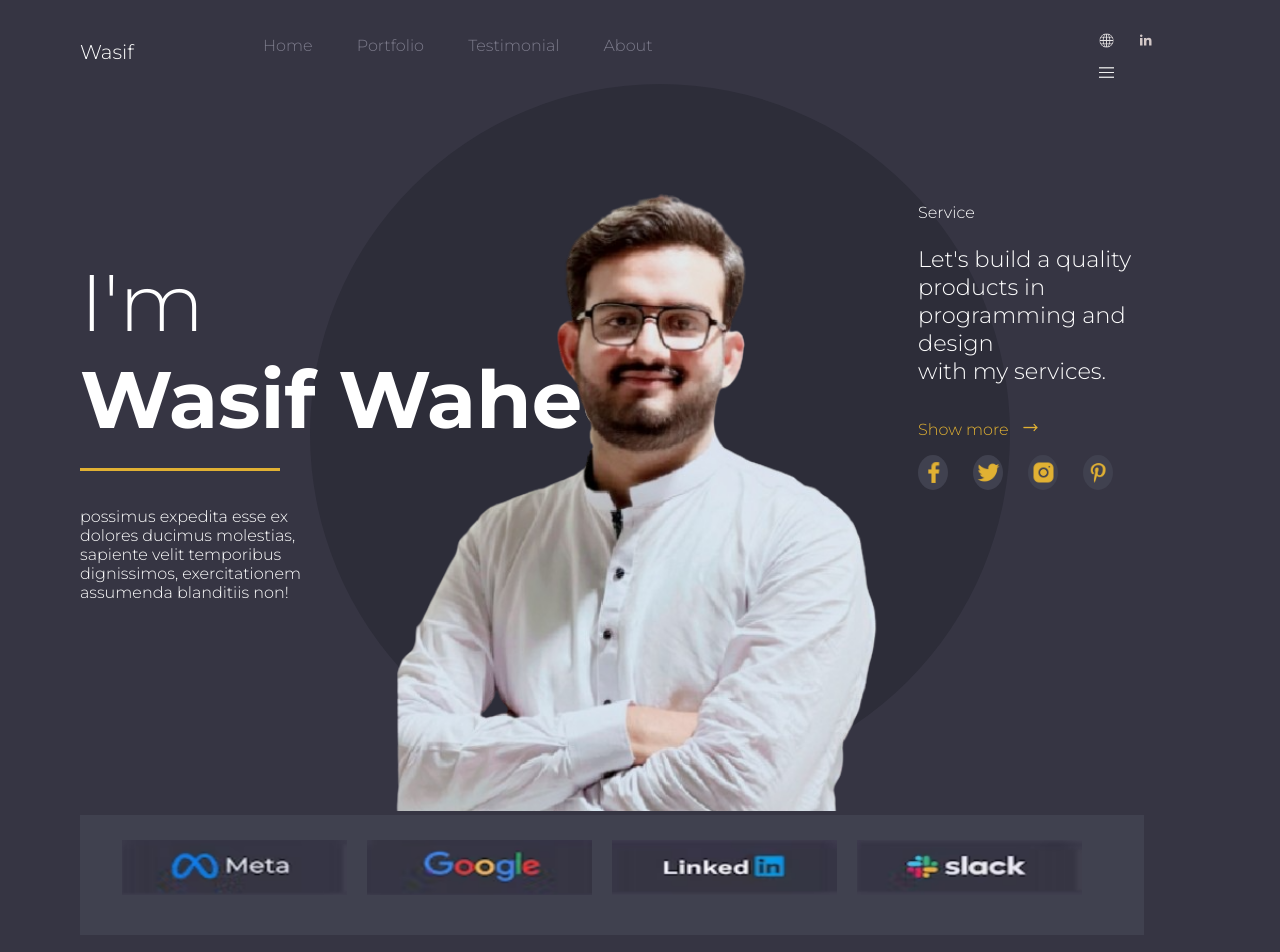
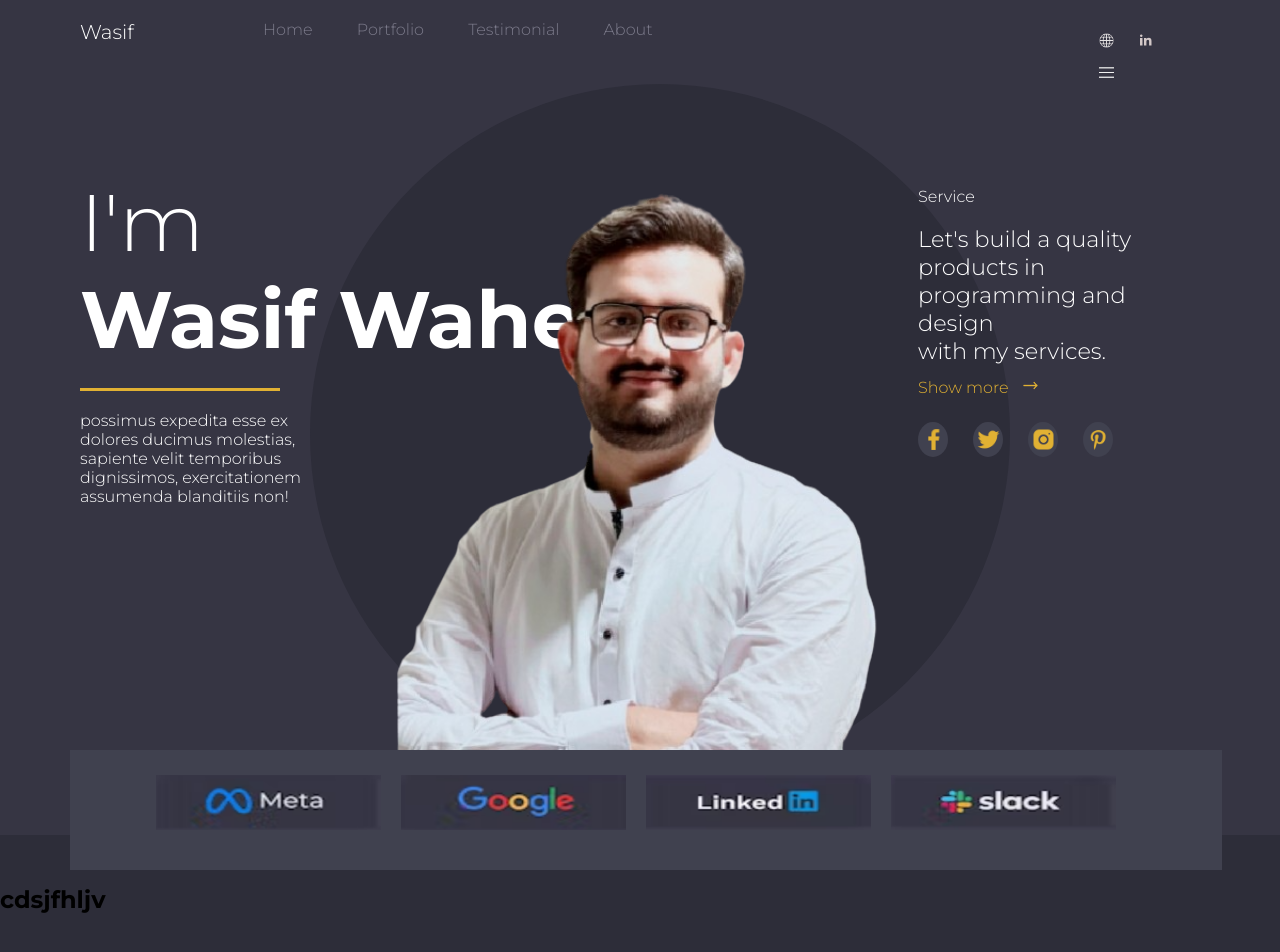
Before and after one commit to wasifwaheed17/first-project, a plain HTML site: page index.html in a window 1280 px wide. Shown: the top 952 px of the page. Drawn offline with Linux system fonts and the light colour scheme.

Commit message:
2nd div changes

```diff
--- a/index.html
+++ b/index.html
@@ -14,7 +14,7 @@
 </head>
 
 <body>
-
+    <div class="pad">
     <nav>
         <div class="container">
             <div class="logo">
@@ -70,7 +70,7 @@
         </div>
 
         <div class="gt gt1 ">
-            <p>Service<br></p>
+            <p>Service<br/><br/></p>
             <p class="f">Let's build a quality products in programming and design <br> with my services.<br></p>
             <p class="color2">Show more <img class="icon" src="./images/icons8-right-arrow-50.png"></p>
             <div class="s1">
@@ -82,6 +82,7 @@
         </div>
     </div>
     </div>
+<!-- </div> -->
 <div class="container3">
     <div><img  class="add" src="./images/mine.PNG" alt=""></div>
     <div ><img class="add" src="./images/mine1.PNG" alt=""></div>
--- a/style.css
+++ b/style.css
@@ -1,10 +1,20 @@
+
+*{
+    /* padding: 0px; */
+    margin: 0px;
+}
 body {
-    margin: 20px 80px;
+    /* margin: 20px 80px; */
     font-family: 'Montserrat', sans-serif;
-    background-color: rgba(54, 53, 67, 255);
+    /* background-color: rgba(54, 53, 67, 255); */
 }
 
-
+.pad{
+    padding: 20px 80px;
+    background-color: rgba(54, 53, 67, 255);
+    z-index: -1;
+    position: relative;
+}
 .container {
     display: flex;
     justify-content: space-between;
@@ -116,6 +126,7 @@ body {
 
 .backcolor {
     background-color: rgba(45, 45, 57, 255);
+
     border-radius: 50%;
     width: 700px;
     height: 700px;
@@ -131,7 +142,7 @@ body {
     /* margin-left: auto; */
     /* margin-right: 400px;  */
     position: relative;
-    z-index: 0;
+    z-index: 1;
     right: 49%;
 }
 
@@ -158,7 +169,7 @@ body {
     display: flex;
     justify-content: flex-start;
     flex-direction: row;
-
+    padding-top: 25px;
 
 }
 .s2{
@@ -184,13 +195,17 @@ body {
     width: 20px;
 }
 .container3{
-    width: 95%;
+    width: 90%;
     display: flex;
     justify-content: center;
     flex-direction: row;
     /* margin-left: calc(10vw); */
     background-color: #40414f;
     height: calc(15vh);
+    z-index: -0;
+    position: absolute;
+    top: 750px;
+    margin-left: 70px;
 }
 .add{
     width: 225px;
@@ -200,9 +215,11 @@ body {
 
 }
 .other{
-    background-color:white;
+    background-color:rgba(45, 45, 57, 255);
     height: calc(50vh);
     width:100%;
     /* margin:0px;
     padding: 0px; */
+    /* margin-top: 50px; */
+    padding-top: 50px;
 }
```
